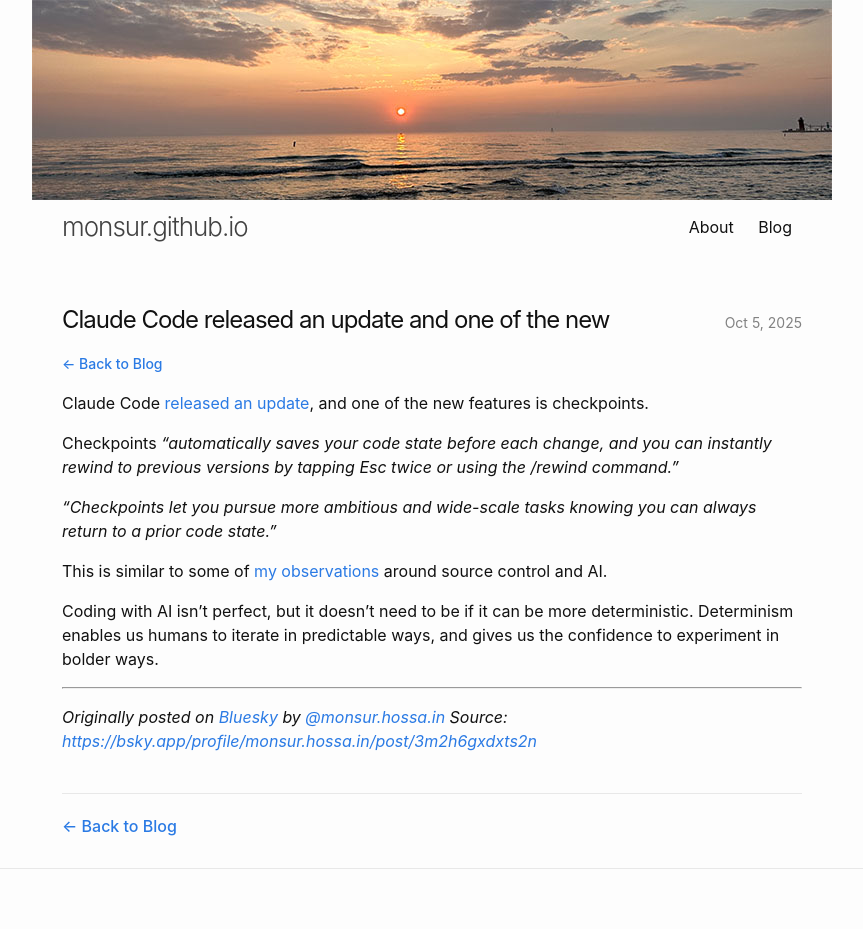
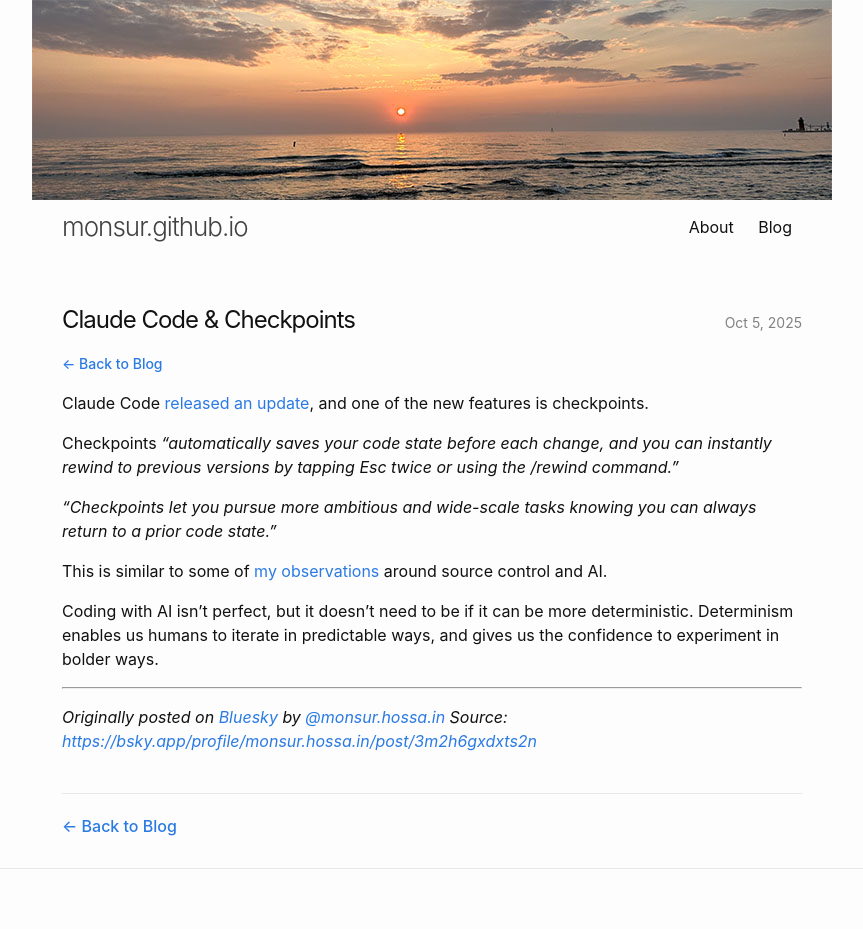
Before and after one commit to monsur/monsur.github.io, a Jekyll site: the page built from _posts/2025-10-05-claude-code-released-an-update.md, in a window 1280 px wide. Shown: the whole page, without its empty margins (208-1071 px from the left). Built offline with Jekyll 4.4.1, drawn with Linux system fonts in a browser that asks for light colours.

Commit message:
Fixing title

```diff
--- a/_posts/2025-10-05-claude-code-released-an-update.md
+++ b/_posts/2025-10-05-claude-code-released-an-update.md
@@ -1,5 +1,5 @@
 ---
-title: "Claude Code released an update and one of the new"
+title: "Claude Code & Checkpoints"
 author: "Monsur"
 author_handle: "monsur.hossa.in"
 date: 2025-10-05 13:13:29 +0000
```
